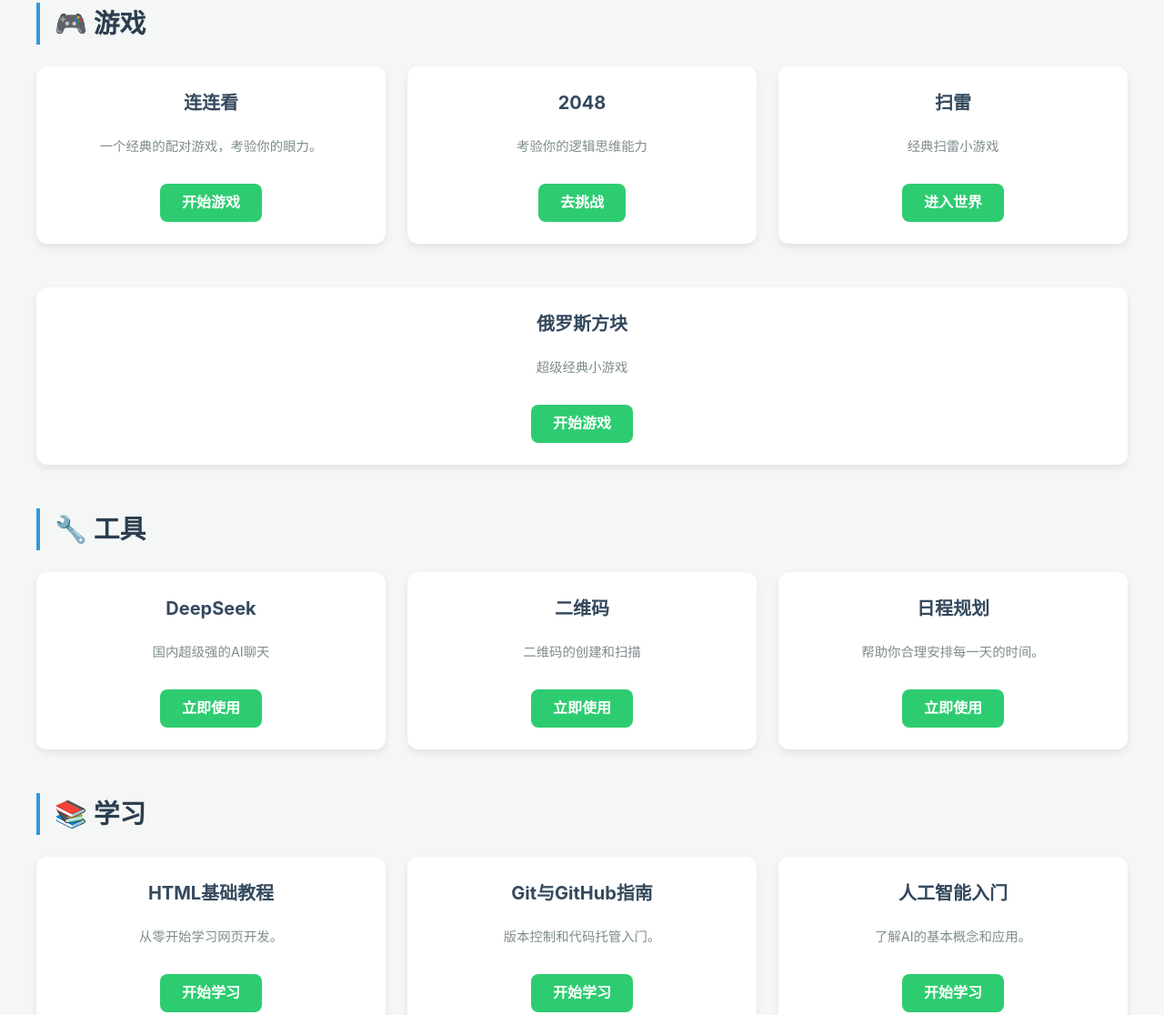
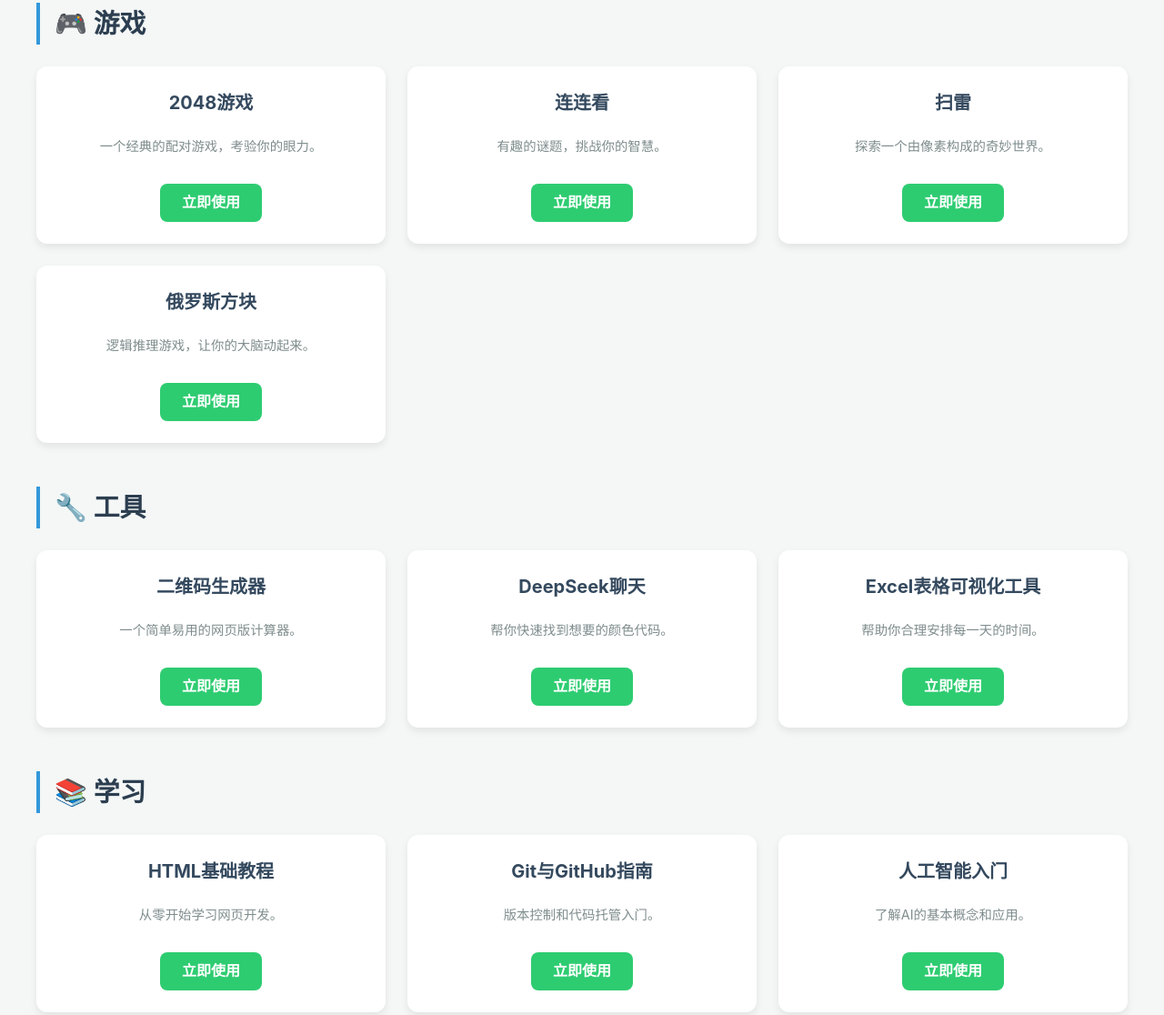
Before and after one commit to Xing94/MiniProgramCollection, a plain HTML site: page index.html in a window 1280 px wide. Shown: the part 394-1510 px from the top of the page at 91% size. Drawn offline with Linux system fonts and the light colour scheme.

Commit message:
首页导航优化

```diff
--- /dev/null
+++ b/data.js
@@ -0,0 +1,68 @@
+// data.js
+const data = {
+    "games": {
+        "title": "🎮 游戏",
+        "cards": [
+            {
+                "title": "2048游戏",
+                "description": "一个经典的配对游戏，考验你的眼力。",
+                "link": "./2048Game/index.html"
+            },
+            {
+                "title": "连连看",
+                "description": "有趣的谜题，挑战你的智慧。",
+                "link": "./MahjongSolitaire/index.html"
+            },
+            {
+                "title": "扫雷",
+                "description": "探索一个由像素构成的奇妙世界。",
+                "link": "./minesweeper/index.html"
+            },
+            {
+                "title": "俄罗斯方块",
+                "description": "逻辑推理游戏，让你的大脑动起来。",
+                "link": "./Tetris/index.html"
+            }
+        ]
+    },
+    "tools": {
+        "title": "🔧 工具",
+        "cards": [
+            {
+                "title": "二维码生成器",
+                "description": "一个简单易用的网页版计算器。",
+                "link": "./qrcode/index.html"
+            },
+            {
+                "title": "DeepSeek聊天",
+                "description": "帮你快速找到想要的颜色代码。",
+                "link": "./deepseek/index.html"
+            },
+            {
+                "title": "Excel表格可视化工具",
+                "description": "帮助你合理安排每一天的时间。",
+                "link": "./simpleDataVisualization/index.html"
+            }
+        ]
+    },
+    "learn": {
+        "title": "📚 学习",
+        "cards": [
+            {
+                "title": "HTML基础教程",
+                "description": "从零开始学习网页开发。",
+                "link": "#"
+            },
+            {
+                "title": "Git与GitHub指南",
+                "description": "版本控制和代码托管入门。",
+                "link": "#"
+            },
+            {
+                "title": "人工智能入门",
+                "description": "了解AI的基本概念和应用。",
+                "link": "#"
+            }
+        ]
+    }
+};
--- a/index.html
+++ b/index.html
@@ -5,143 +5,7 @@
     <meta charset="UTF-8">
     <meta name="viewport" content="width=device-width, initial-scale=1.0">
     <title>我的门户网站</title>
-    <style>
-        /* 整体排版和字体 */
-        body {
-            font-family: -apple-system, BlinkMacSystemFont, "Segoe UI", Roboto, "Helvetica Neue", Arial, sans-serif;
-            margin: 0;
-            padding: 0;
-            background-color: #f4f7f6;
-            color: #333;
-            line-height: 1.6;
-        }
-
-        /* 顶部导航栏 */
-        .header {
-            background-color: #fff;
-            padding: 1rem 2rem;
-            box-shadow: 0 2px 4px rgba(0, 0, 0, 0.05);
-            display: flex;
-            justify-content: space-between;
-            align-items: center;
-        }
-
-        .logo {
-            font-size: 1.5rem;
-            font-weight: bold;
-            color: #2c3e50;
-        }
-
-        .nav-menu a {
-            color: #555;
-            text-decoration: none;
-            margin-left: 2rem;
-            font-size: 1rem;
-            transition: color 0.3s ease;
-        }
-
-        .nav-menu a:hover {
-            color: #3498db;
-        }
-
-        /* 欢迎区域 */
-        .hero {
-            background-color: #3498db;
-            color: #fff;
-            text-align: center;
-            padding: 4rem 2rem;
-            border-bottom-left-radius: 20px;
-            border-bottom-right-radius: 20px;
-            margin-bottom: 2rem;
-        }
-
-        .hero h1 {
-            font-size: 2.5rem;
-            margin-bottom: 0.5rem;
-        }
-
-        .hero p {
-            font-size: 1.2rem;
-            opacity: 0.9;
-        }
-
-        /* 主要内容区域 */
-        .container {
-            max-width: 1200px;
-            margin: 0 auto;
-            padding: 0 1rem;
-        }
-
-        .section-title {
-            font-size: 1.8rem;
-            color: #2c3e50;
-            margin-bottom: 1.5rem;
-            border-left: 4px solid #3498db;
-            padding-left: 1rem;
-        }
-
-        .card-grid {
-            display: grid;
-            grid-template-columns: repeat(auto-fit, minmax(280px, 1fr));
-            gap: 1.5rem;
-            margin-bottom: 3rem;
-        }
-
-        .card {
-            background-color: #fff;
-            border-radius: 12px;
-            box-shadow: 0 4px 8px rgba(0, 0, 0, 0.08);
-            padding: 1.5rem;
-            transition: transform 0.3s ease, box-shadow 0.3s ease;
-            text-align: center;
-        }
-
-        .card:hover {
-            transform: translateY(-5px);
-            box-shadow: 0 8px 16px rgba(0, 0, 0, 0.1);
-        }
-
-        .card h3 {
-            margin-top: 0;
-            color: #34495e;
-            font-size: 1.25rem;
-        }
-
-        .card p {
-            font-size: 0.9rem;
-            color: #7f8c8d;
-        }
-
-        .card a {
-            display: inline-block;
-            margin-top: 1rem;
-            padding: 0.5rem 1.5rem;
-            background-color: #2ecc71;
-            color: #fff;
-            text-decoration: none;
-            border-radius: 8px;
-            font-weight: bold;
-            transition: background-color 0.3s ease;
-        }
-
-        .card a:hover {
-            background-color: #27ae60;
-        }
-
-        /* 底部版权信息 */
-        .footer {
-            text-align: center;
-            padding: 2rem;
-            background-color: #2c3e50;
-            color: #ecf0f1;
-            font-size: 0.9rem;
-        }
-
-        .footer a {
-            color: #ecf0f1;
-            text-decoration: none;
-        }
-    </style>
+    <link rel="stylesheet" href="style.css">
 </head>
 
 <body>
@@ -149,9 +13,9 @@
     <header class="header">
         <div class="logo">我的门户</div>
         <nav class="nav-menu">
-            <a href="#games">游戏</a>
-            <a href="#tools">工具</a>
-            <a href="#learn">学习</a>
+            <a href="#games-section">游戏</a>
+            <a href="#tools-section">工具</a>
+            <a href="#learn-section">学习</a>
             <a href="#about">关于</a>
         </nav>
     </header>
@@ -161,85 +25,53 @@
         <p>发现、探索、学习和娱乐，所有精彩内容都在这里！</p>
     </section>
 
-    <main class="container">
-
-        <section id="games">
-            <h2 class="section-title">🎮 游戏</h2>
-            <div class="card-grid">
-                <div class="card">
-                    <h3>连连看</h3>
-                    <p>一个经典的配对游戏，考验你的眼力。</p>
-                    <a href="./MahjongSolitaire/index.html">开始游戏</a>
-                </div>
-                <div class="card">
-                    <h3>2048</h3>
-                    <p>考验你的逻辑思维能力</p>
-                    <a href="./2048Game/index.html">去挑战</a>
-                </div>
-                <div class="card">
-                    <h3>扫雷</h3>
-                    <p>经典扫雷小游戏</p>
-                    <a href="./minesweeper/index.html">进入世界</a>
-                </div>
-            </div>
-            <div class="card-grid">
-                <div class="card">
-                    <h3>俄罗斯方块</h3>
-                    <p>超级经典小游戏</p>
-                    <a href="./Tetris/index.html">开始游戏</a>
-                </div>
-            </div>
-
-        </section>
-
-        <section id="tools">
-            <h2 class="section-title">🔧 工具</h2>
-            <div class="card-grid">
-                <div class="card">
-                    <h3>DeepSeek</h3>
-                    <p>国内超级强的AI聊天</p>
-                    <a href="./deepseek/index.html">立即使用</a>
-                </div>
-                <div class="card">
-                    <h3>二维码</h3>
-                    <p>二维码的创建和扫描</p>
-                    <a href="./qrcode/index.html">立即使用</a>
-                </div>
-                <div class="card">
-                    <h3>日程规划</h3>
-                    <p>帮助你合理安排每一天的时间。</p>
-                    <a href="#">立即使用</a>
-                </div>
-            </div>
-        </section>
-
-        <section id="learn">
-            <h2 class="section-title">📚 学习</h2>
-            <div class="card-grid">
-                <div class="card">
-                    <h3>HTML基础教程</h3>
-                    <p>从零开始学习网页开发。</p>
-                    <a href="#">开始学习</a>
-                </div>
-                <div class="card">
-                    <h3>Git与GitHub指南</h3>
-                    <p>版本控制和代码托管入门。</p>
-                    <a href="#">开始学习</a>
-                </div>
-                <div class="card">
-                    <h3>人工智能入门</h3>
-                    <p>了解AI的基本概念和应用。</p>
-                    <a href="#">开始学习</a>
-                </div>
-            </div>
-        </section>
-
-    </main>
+    <main class="container" id="main-content"></main>
 
     <footer class="footer">
         <p>&copy; 2025 我的门户网站. 保留所有权利。</p>
     </footer>
 
+    <script src="data.js"></script>
+
+    <script>
+        // 获取主内容区域的容器
+        const mainContent = document.getElementById('main-content');
+
+        // 定义一个函数，用于生成整个分类区块
+        function generateSection(category, sectionData) {
+            const section = document.createElement('section');
+            section.id = `${category}-section`;
+
+            const title = document.createElement('h2');
+            title.className = 'section-title';
+            title.textContent = sectionData.title;
+
+            const cardGrid = document.createElement('div');
+            cardGrid.className = 'card-grid';
+
+            sectionData.cards.forEach(card => {
+                const cardHTML = `
+                    <div class="card">
+                        <h3>${card.title}</h3>
+                        <p>${card.description}</p>
+                        <a href="${card.link}">立即使用</a>
+                    </div>
+                `;
+                cardGrid.innerHTML += cardHTML;
+            });
+
+            section.appendChild(title);
+            section.appendChild(cardGrid);
+            mainContent.appendChild(section);
+        }
+
+        // 遍历全局的 data 对象，生成页面
+        for (const category in data) {
+            if (data.hasOwnProperty(category)) {
+                generateSection(category, data[category]);
+            }
+        }
+    </script>
 </body>
 
 </html>
--- /dev/null
+++ b/style.css
@@ -0,0 +1,144 @@
+/* 整体排版和字体 */
+body {
+    font-family: -apple-system, BlinkMacSystemFont, "Segoe UI", Roboto, "Helvetica Neue", Arial, sans-serif;
+    margin: 0;
+    padding: 0;
+    background-color: #f4f7f6;
+    color: #333;
+    line-height: 1.6;
+}
+
+/* 顶部导航栏 */
+.header {
+    background-color: #fff;
+    padding: 1rem 2rem;
+    box-shadow: 0 2px 4px rgba(0, 0, 0, 0.05);
+    display: flex;
+    justify-content: space-between;
+    align-items: center;
+}
+
+.logo {
+    font-size: 1.5rem;
+    font-weight: bold;
+    color: #2c3e50;
+}
+
+.nav-menu a {
+    color: #555;
+    text-decoration: none;
+    margin-left: 2rem;
+    font-size: 1rem;
+    transition: color 0.3s ease;
+}
+
+.nav-menu a:hover {
+    color: #3498db;
+}
+
+/* 欢迎区域 */
+.hero {
+    background-color: #3498db;
+    color: #fff;
+    text-align: center;
+    padding: 4rem 2rem;
+    border-bottom-left-radius: 20px;
+    border-bottom-right-radius: 20px;
+    margin-bottom: 2rem;
+}
+
+.hero h1 {
+    font-size: 2.5rem;
+    margin-bottom: 0.5rem;
+}
+
+.hero p {
+    font-size: 1.2rem;
+    opacity: 0.9;
+}
+
+/* 主要内容区域 */
+.container {
+    max-width: 1200px;
+    margin: 0 auto;
+    padding: 0 1rem;
+}
+
+.section-title {
+    font-size: 1.8rem;
+    color: #2c3e50;
+    margin-bottom: 1.5rem;
+    border-left: 4px solid #3498db;
+    padding-left: 1rem;
+}
+
+/* 卡片网格布局 */
+.card-grid {
+    display: grid;
+    grid-template-columns: repeat(3, 1fr);
+    gap: 1.5rem;
+    margin-bottom: 3rem;
+    justify-content: start;
+}
+
+/* 手机端响应式处理 */
+@media (max-width: 768px) {
+    .card-grid {
+        grid-template-columns: 1fr;
+    }
+}
+
+.card {
+    background-color: #fff;
+    border-radius: 12px;
+    box-shadow: 0 4px 8px rgba(0, 0, 0, 0.08);
+    padding: 1.5rem;
+    transition: transform 0.3s ease, box-shadow 0.3s ease;
+    text-align: center;
+}
+
+.card:hover {
+    transform: translateY(-5px);
+    box-shadow: 0 8px 16px rgba(0, 0, 0, 0.1);
+}
+
+.card h3 {
+    margin-top: 0;
+    color: #34495e;
+    font-size: 1.25rem;
+}
+
+.card p {
+    font-size: 0.9rem;
+    color: #7f8c8d;
+}
+
+.card a {
+    display: inline-block;
+    margin-top: 1rem;
+    padding: 0.5rem 1.5rem;
+    background-color: #2ecc71;
+    color: #fff;
+    text-decoration: none;
+    border-radius: 8px;
+    font-weight: bold;
+    transition: background-color 0.3s ease;
+}
+
+.card a:hover {
+    background-color: #27ae60;
+}
+
+/* 底部版权信息 */
+.footer {
+    text-align: center;
+    padding: 2rem;
+    background-color: #2c3e50;
+    color: #ecf0f1;
+    font-size: 0.9rem;
+}
+
+.footer a {
+    color: #ecf0f1;
+    text-decoration: none;
+}
```
